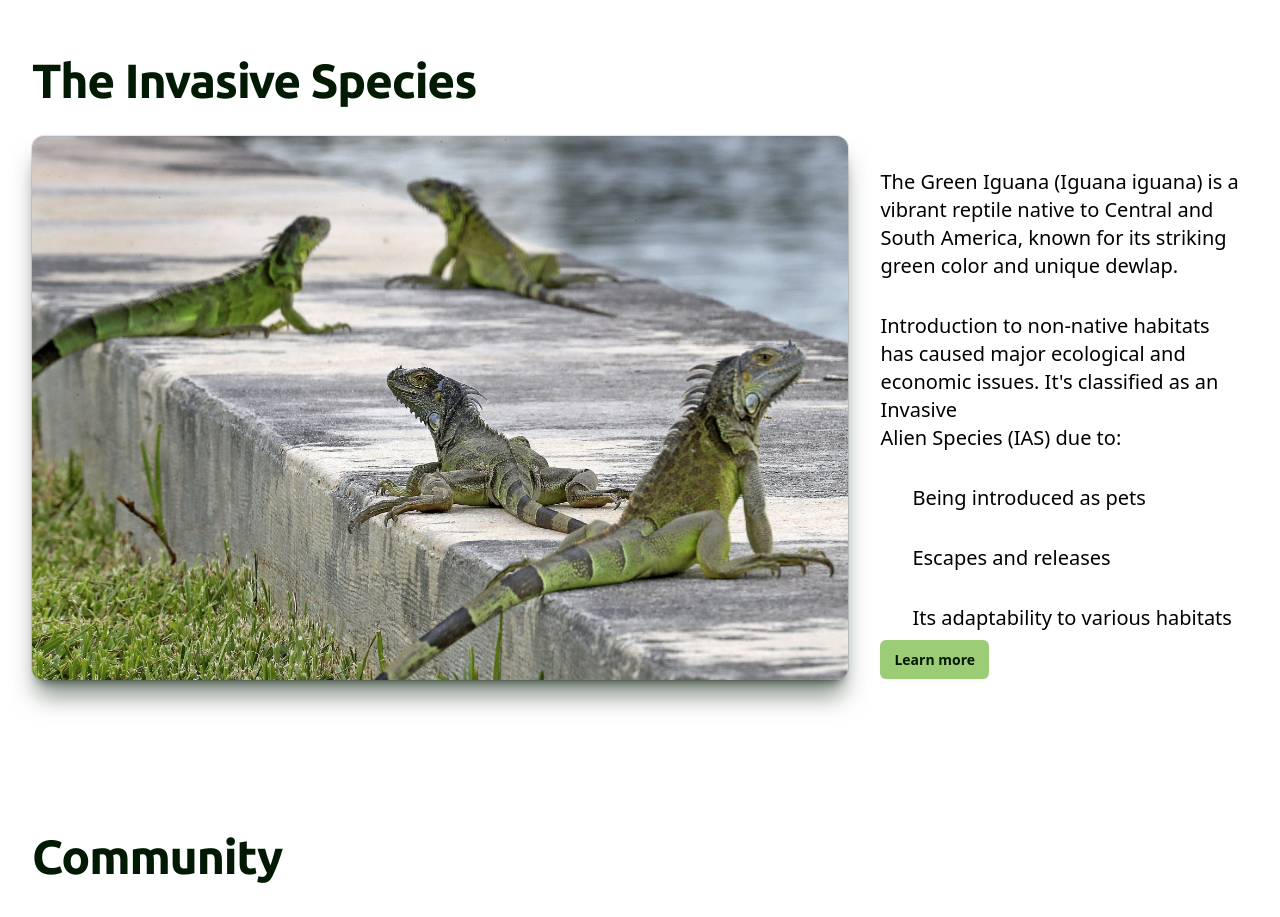
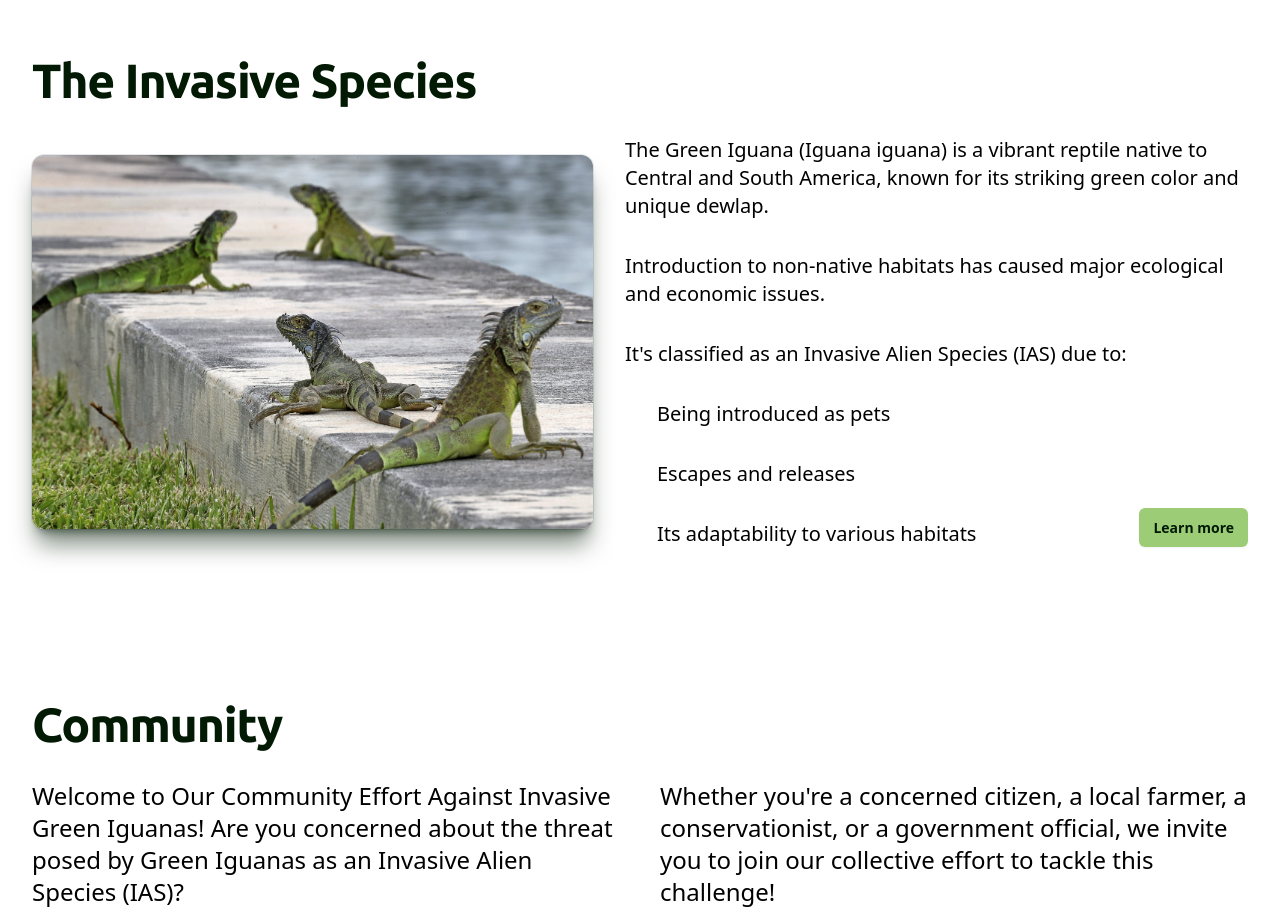
Before and after one commit to Ed-TheVisionMaker/green-ig-ias-network, a Next.js app: page / in a window 1280 px wide. Shown: the part 920-1837 px from the top of the page. Built offline with nearby package versions, Linux system fonts and the light colour scheme; a web font is replaced by a local one.

Commit message:
style: new invasive species hero text styled

```diff
--- a/components/InvasiveSpeciesHero/index.tsx
+++ b/components/InvasiveSpeciesHero/index.tsx
@@ -10,8 +10,8 @@ export default function InvasiveSpeciesHero() {
             <h1 className='mt-2 mb-8 text-5xl font-ubuntu font-bold tracking-tight text-ginBlack'>
               The Invasive Species
             </h1>
-            <div className='flex relative'>
-              <div className='relative'>
+            <div className='flex items-center'>
+              <div className='w-fit'>
                 <div className=''>
                   <img
                     className='rounded-xl shadow-xl shadow-ginBlack/50 ring-1 ring-gray-900/10'
@@ -20,20 +20,19 @@ export default function InvasiveSpeciesHero() {
                   />
                 </div>
               </div>
-              <div className='flex flex-col W-1/2 pl-8 text-xl'>
+              <div className='relative flex flex-col pl-8 text-xl'>
                 <div>
-                  <p className='mt-8'>
+                  <p className=''>
                     The Green Iguana (Iguana iguana) is a vibrant reptile native
                     to Central and South America, known for its striking green
                     color and unique dewlap.
                   </p>
                   <p className='mt-8'>
                     Introduction to non-native habitats has caused major
-                    ecological and economic issues. It's classified as an
-                    Invasive
+                    ecological and economic issues.
                   </p>
-                  <p>
-                    Alien Species (IAS) due to:
+                  <p className='mt-8'>
+                    It's classified as an Invasive Alien Species (IAS) due to:
                     <ul className='ml-8'>
                       <li className='mt-8'>Being introduced as pets</li>
                       <li className='mt-8'>Escapes and releases </li>
@@ -43,7 +42,7 @@ export default function InvasiveSpeciesHero() {
                     </ul>
                   </p>
                 </div>
-                <div className='absolute bottom-2 mt-10 '>
+                <div className='absolute right-0 bottom-2 mt-10 '>
                   <a
                     href='/invasive'
                     className='flex-none rounded-md bg-pistachio px-3.5 py-2.5 text-sm font-semibold text-ginBlack placeholder:text-ginBlack shadow-sm focus-visible:outline focus-visible:outline-2 focus-visible:outline-offset-2 focus-visible:outline-white'
```
